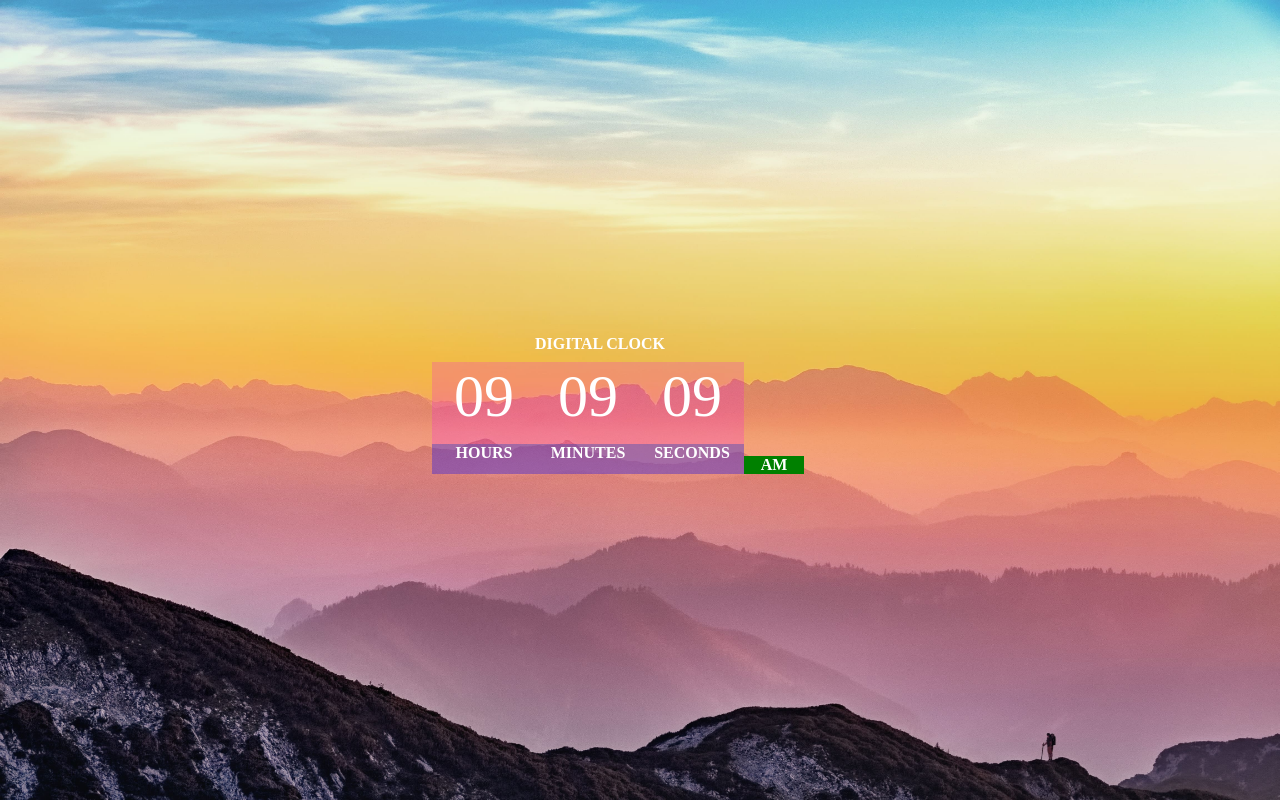
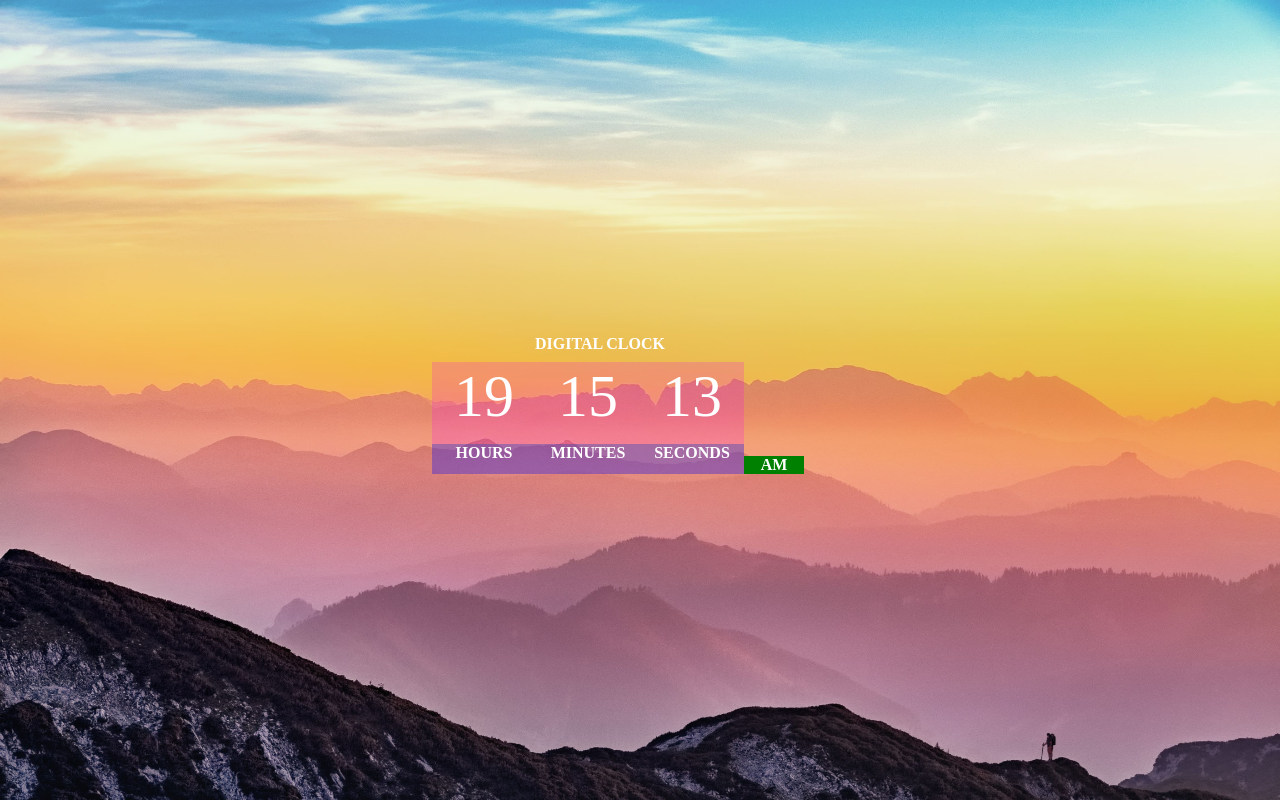
Before and after one commit to chirag-3/Digital-Clock, a plain HTML site: page index.html in a window 1280 px wide. Drawn offline with Linux system fonts and the light colour scheme.

Commit message:
time is getting updated but it is in 24 hour format

```diff
--- a/index.html
+++ b/index.html
@@ -23,5 +23,7 @@
         </div>
     </div>
 
+    <script src="myscripts.js"></script>
+
 </body>
 </html>
--- /dev/null
+++ b/myscripts.js
@@ -0,0 +1,25 @@
+
+
+var elements = document.getElementsByClassName('value');
+var hour = elements[0]
+var minutes = elements[1]
+var seconds = elements[2]
+
+
+
+function changeTime()
+{
+    var today = new Date();
+
+    var h = today.getHours();
+    var m = today.getMinutes();
+    var s = today.getSeconds();
+
+    hour.innerHTML = h>=10?h.toString() : ('0' + h.toString());
+    minutes.innerHTML = m>=10?m.toString() : ('0' + m.toString());
+    seconds.innerHTML = s>=10?s.toString() : ('0' + s.toString());
+
+}
+
+
+let updateTime = setInterval(changeTime,1000);
```
